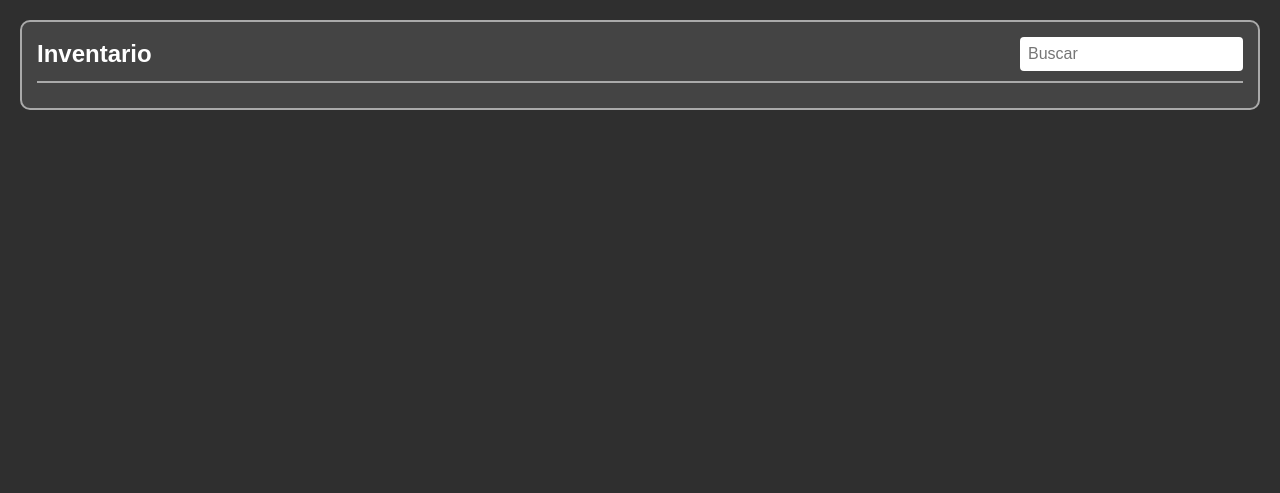
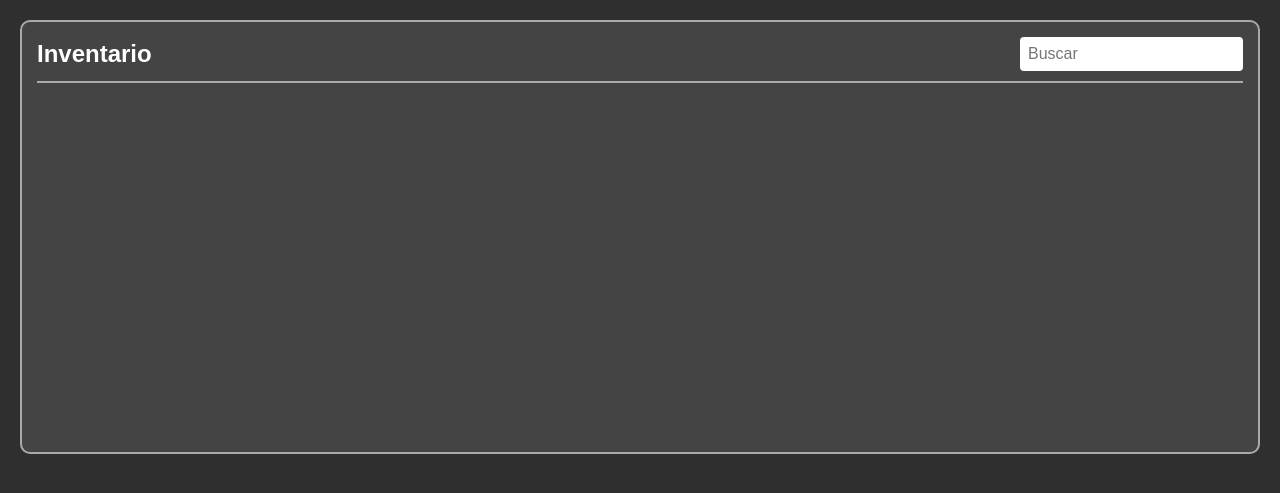
Before and after one commit to gangaxx/Ganga-Stock, a Django app: page /index_empleado/ in a window 1280 px wide. Shown: the part 70-563 px from the top of the page. Run offline with Django 5.2, Linux system fonts and the light colour scheme.

Commit message:
empleado mejorado

```diff
--- a/aplicacion/templates/index_empleado.html
+++ b/aplicacion/templates/index_empleado.html
@@ -55,6 +55,7 @@
             border: 2px solid #aaa;
             border-radius: 10px;
             padding: 15px;
+            min-height: 400px; /* Altura ajustada según el segundo screenshot */
         }
 
         .tabla-header {
@@ -79,7 +80,7 @@
         }
 
         .tabla-cuerpo {
-            /* aquí puedes poner la tabla de productos o tarjetas */
+            /* Espacio para los productos */
         }
     </style>
 </head>
```
